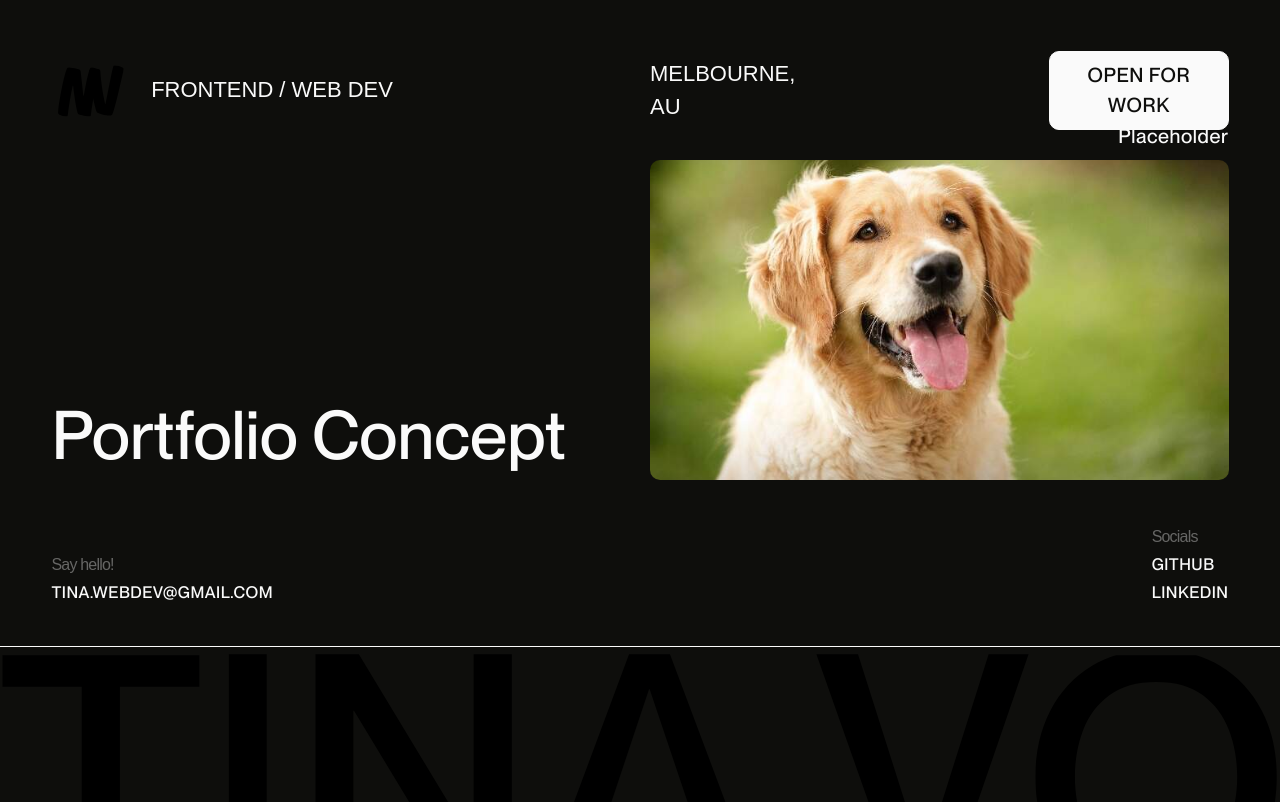
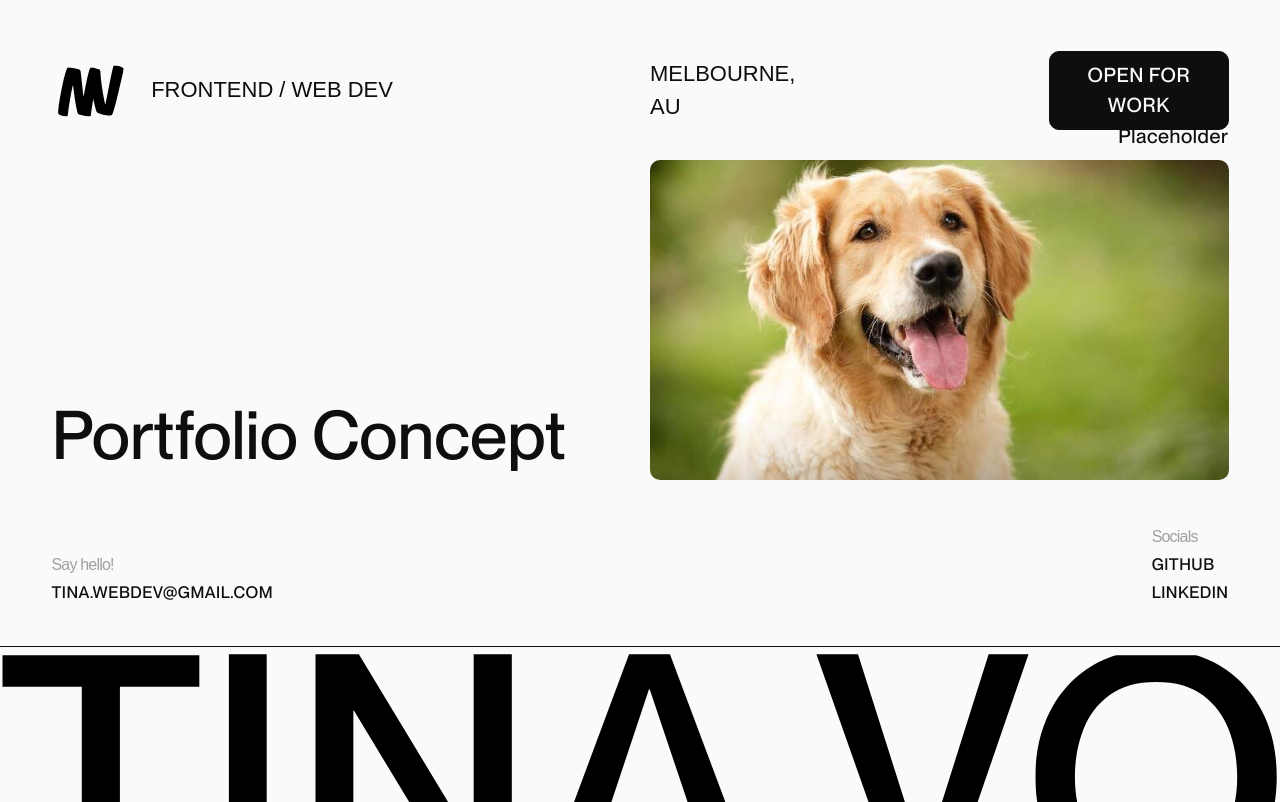
Before and after one commit to tinaaiscoding/personal-portfolio-2025, a Next.js app: page / in a window 1280 px wide. Built offline with nearby package versions, Linux system fonts and the light colour scheme; a web font is replaced by a local one.

Commit message:
- Add theme switch to logo - Adjust folder and files - removed unnecessary component stylesheets, renamed folders

```diff
--- a/app/components/Hero/Hero.tsx
+++ b/app/components/Hero.tsx
@@ -1,12 +1,11 @@
-import Footer from '../Footer';
-import Navbar from '../Navbar';
-import Projects from '../Projects';
-import './styles.css';
+import Footer from './Footer';
+import Navbar from './Navbar';
+import Projects from './Projects';
 
 export default function Hero() {
   return (
     <div className='flex flex-col justify-between h-screen'>
-      <div id='hero' className='flex flex-col h-full justify-between'>
+      <div id='hero' className='flex flex-col h-full justify-between m-(--site--margin)'>
         <Navbar />
         <main>
           <Projects />
--- a/app/components/Hero/styles.css
+++ /dev/null
@@ -1,3 +0,0 @@
-#hero {
-   margin: var(--site--margin);
-}
--- a/app/components/Navbar.tsx
+++ b/app/components/Navbar.tsx
@@ -1,12 +1,24 @@
+'use client';
+
+import { useEffect, useState } from 'react';
+
 import Logo from '../../public/images/Logo_SVG.svg';
 
 export default function Navbar() {
+  const [lightTheme, setLightTheme] = useState<boolean>(true);
+
+  useEffect(() => {
+    document.body.classList.toggle('u-theme-light', lightTheme);
+    document.body.classList.toggle('u-theme-dark', !lightTheme);
+  }, [lightTheme]);
+
   return (
     <nav className='grid grid-cols-12 items-center gap-(--site--gutter)'>
       <div className='justify-self-center'>
-        <a href='/'>
-          <Logo className='h-[52px] w-[66px] fill-current' />
-        </a>
+        <Logo
+          className='h-[52px] w-[66px] fill-current'
+          onClick={() => setLightTheme(!lightTheme)}
+        />
       </div>
       <p className='u-text-style-h5 col-span-3 uppercase'>Frontend / Web Dev</p>
       <p className='u-text-style-h5 col-span-2 col-start-7 uppercase'>
--- a/app/components/Projects.tsx
+++ b/app/components/Projects.tsx
@@ -1,6 +1,6 @@
 import { ProjectProvider } from '../utils/context/projects';
 import ProjectInfo from './ProjectInfo';
-import ProjectList from './ProjectList/ProjectList';
+import ProjectList from './projectList/ProjectList';
 
 const PROJECT_LIST = [
   {
--- a/app/layout.tsx
+++ b/app/layout.tsx
@@ -41,7 +41,7 @@ export default function RootLayout({
 }>) {
   return (
     <html lang='en' className={`${fonts}`}>
-      <body className='u-theme-dark antialiased'>{children}</body>
+      <body className='u-theme-light antialiased'>{children}</body>
     </html>
   );
 }
--- a/app/page.tsx
+++ b/app/page.tsx
@@ -1,4 +1,4 @@
-import Hero from './components/Hero/Hero';
+import Hero from './components/Hero';
 
 export default function Home() {
   return <Hero />;
--- a/app/styles/globals.css
+++ b/app/styles/globals.css
@@ -120,6 +120,9 @@
     color: var(--_theme---text);
     font-family: var(--_typography---font-family--primary);
     font-weight: var(--_typography---font-weight--primary-medium);
+    transition:
+      background 0.4s,
+      color 0.4s;
   }
 
   ul,
```
Also changed, not shown: app/components/projectList/ProjectList.tsx (renamed from app/components/ProjectList/ProjectList.tsx), app/components/projectList/animation.ts (renamed from app/components/ProjectList/animation.ts), app/components/projectList/styles.css (renamed from app/components/ProjectList/styles.css).
